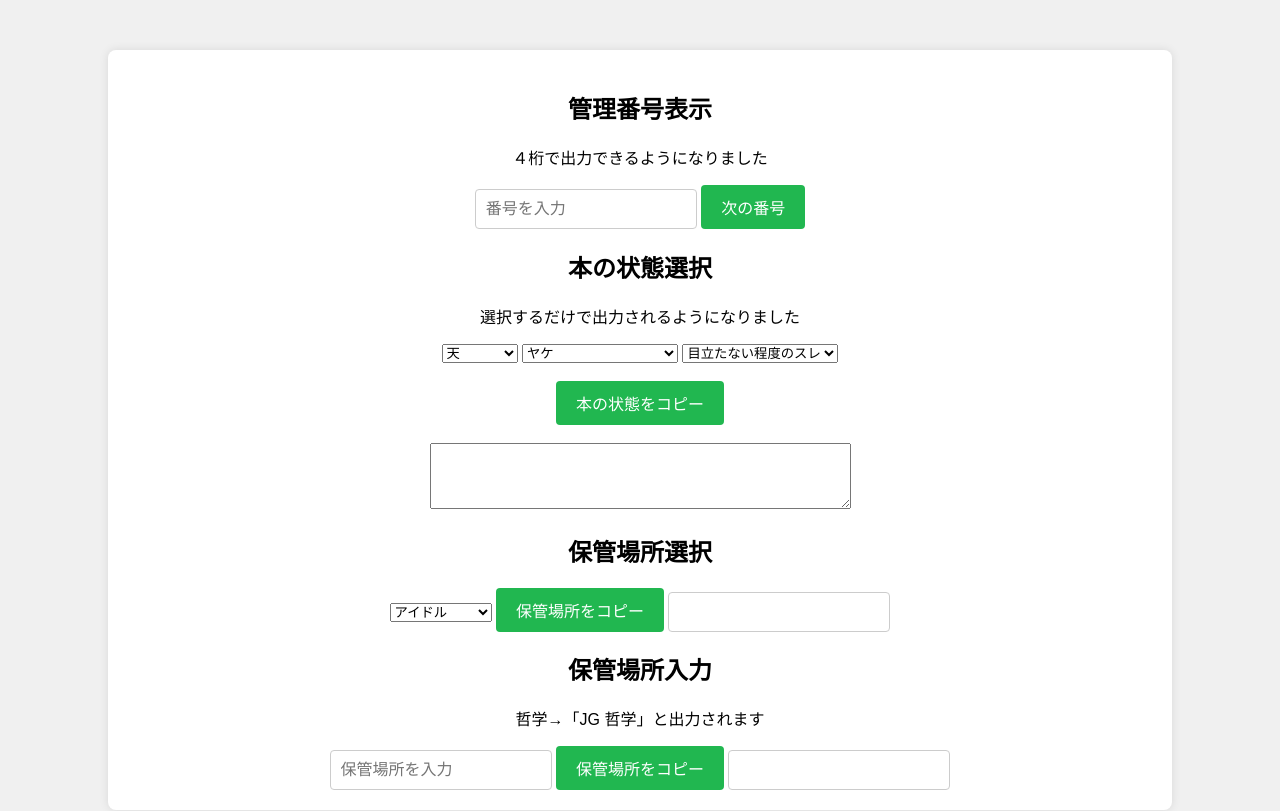
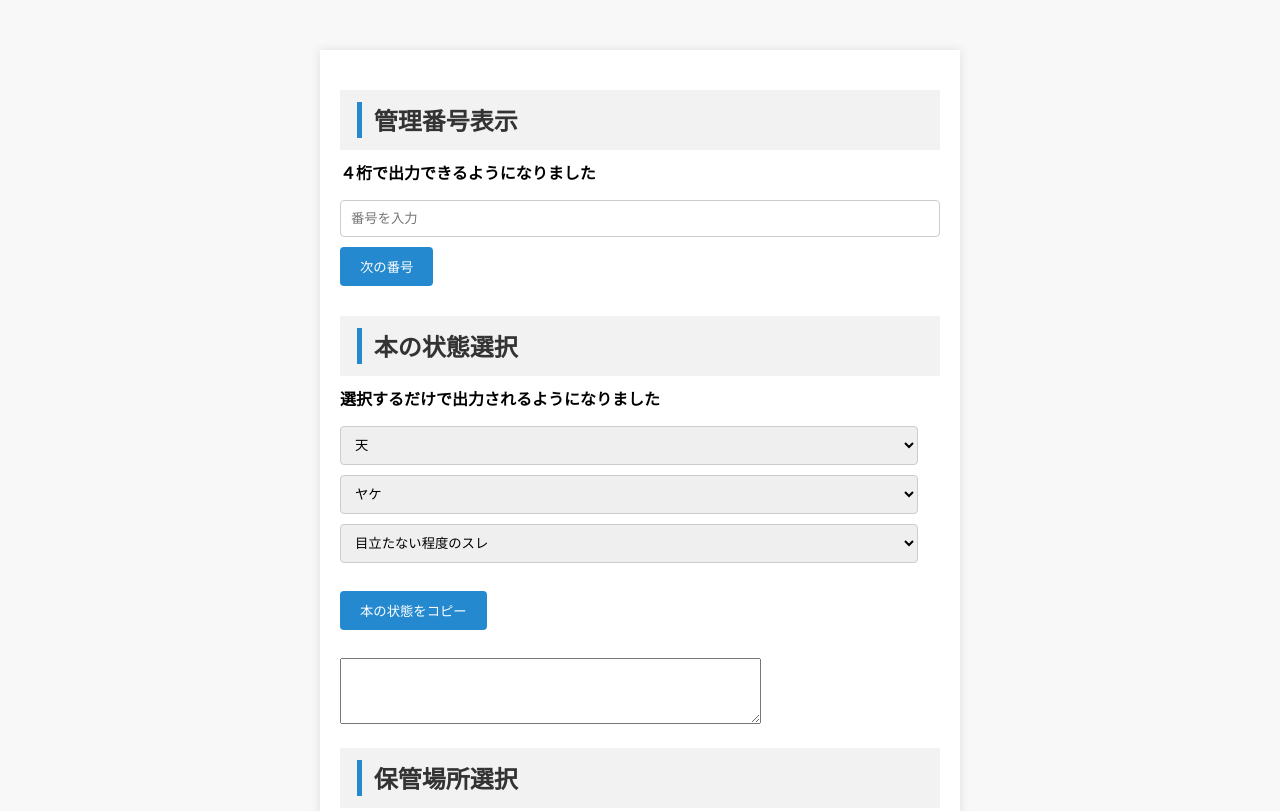
Before and after one commit to Hatayama-Megumi/sample01.github.io, a plain HTML site: page index.html in a window 1280 px wide. Shown: the top 811 px of the page. Drawn offline with nearby package versions, Linux system fonts and the light colour scheme.

Commit message:
stylesheet.css

```diff
--- a/stylesheet.css
+++ b/stylesheet.css
@@ -1,61 +1,63 @@
-/* styles.css */
 body {
   font-family: Arial, sans-serif;
-    background-color: #f0f0f0;
+  background-color: #f8f8f8;
   margin: 0;
   padding: 0;
-    text-align: center;
 }
-
-
 
 .container {
   width: 80%;
+  max-width: 600px;
   margin: 50px auto;
+  padding: 20px;
   background-color: #fff;
-    border-radius: 8px;
   box-shadow: 0 0 10px rgba(0, 0, 0, 0.1);
-    padding: 20px;
 }
 
-  .input-container {
-    margin-bottom: 20px;
+h2 {
+  margin-bottom: 10px;
 }
 
-  input[type="text"] {
-    width: 200px;
+input[type="text"], select {
+  width: calc(100% - 22px);
   padding: 10px;
+  margin-bottom: 10px;
   border: 1px solid #ccc;
   border-radius: 4px;
-    font-size: 16px;
 }
 
 button {
   padding: 10px 20px;
-    background-color: #21b750;
-    color: #fff;
+  margin-bottom: 10px;
   border: none;
+  background-color: #2589d0;
+  color: white;
   border-radius: 4px;
-    font-size: 16px;
   cursor: pointer;
 }
 
 button:hover {
-    background-color: #4095c9;
+  background-color: #0056b3;
 }
 
-  #nextNumber {
-    font-size: 20px;
+p {
+  margin-top: 10px;
   font-weight: bold;
 }
 
-  .alphabet {
+.heading-41 {
+  display: flex;
+  align-items: center;
+  padding: .5em .7em;
+  background-color: #f2f2f2;
+  color: #333333;
+}
+
+.heading-41::before {
   display: inline-block;
-    width: 40px;
-    height: 40px;
-    line-height: 40px;
-    text-align: center;
-    border: 1px solid #ccc;
-    margin: 5px;
-    cursor: pointer;
+  width: 5px;
+  height: 1.5em;
+  margin-right: .5em;
+  background-color: #2589d0;
+  content: '';
 }
```
Lines whose indentation alone changed are shown as unchanged.
